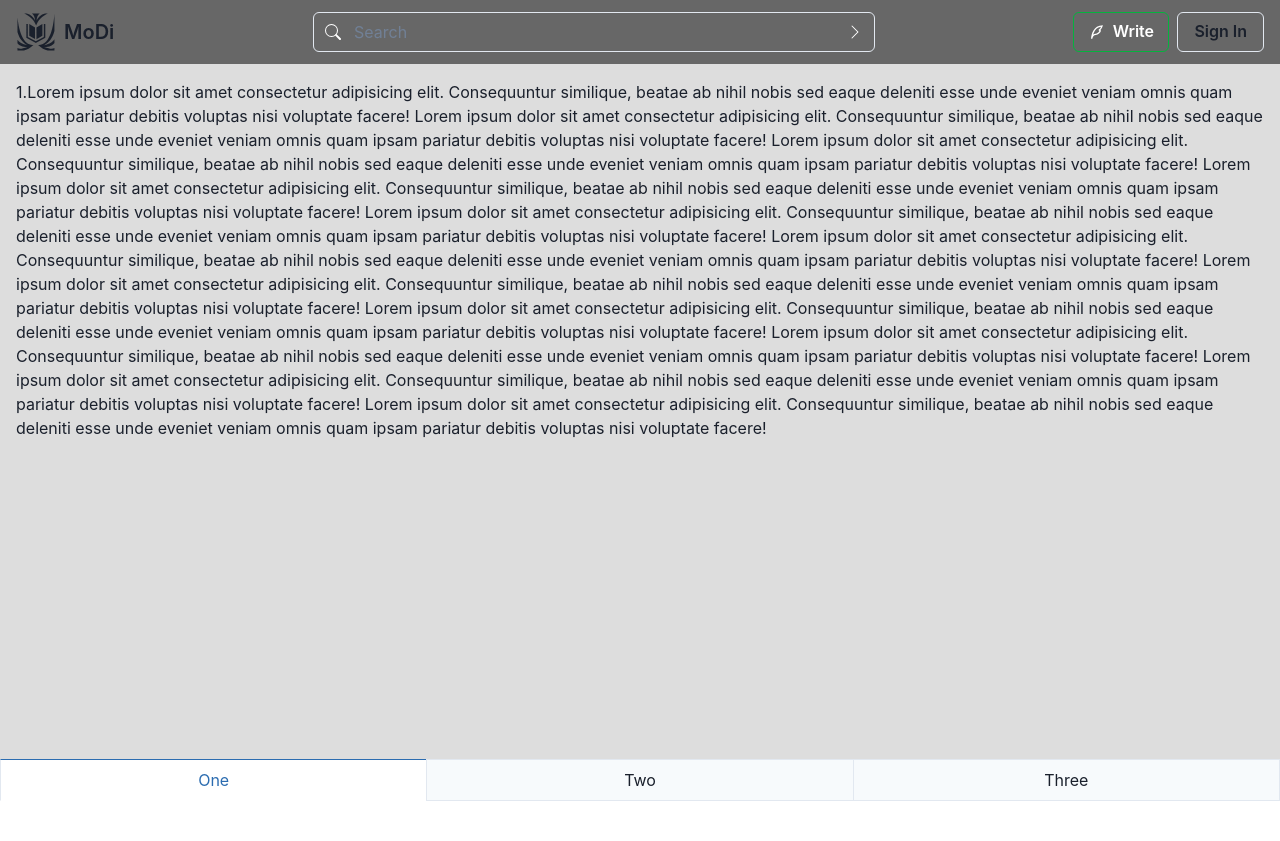
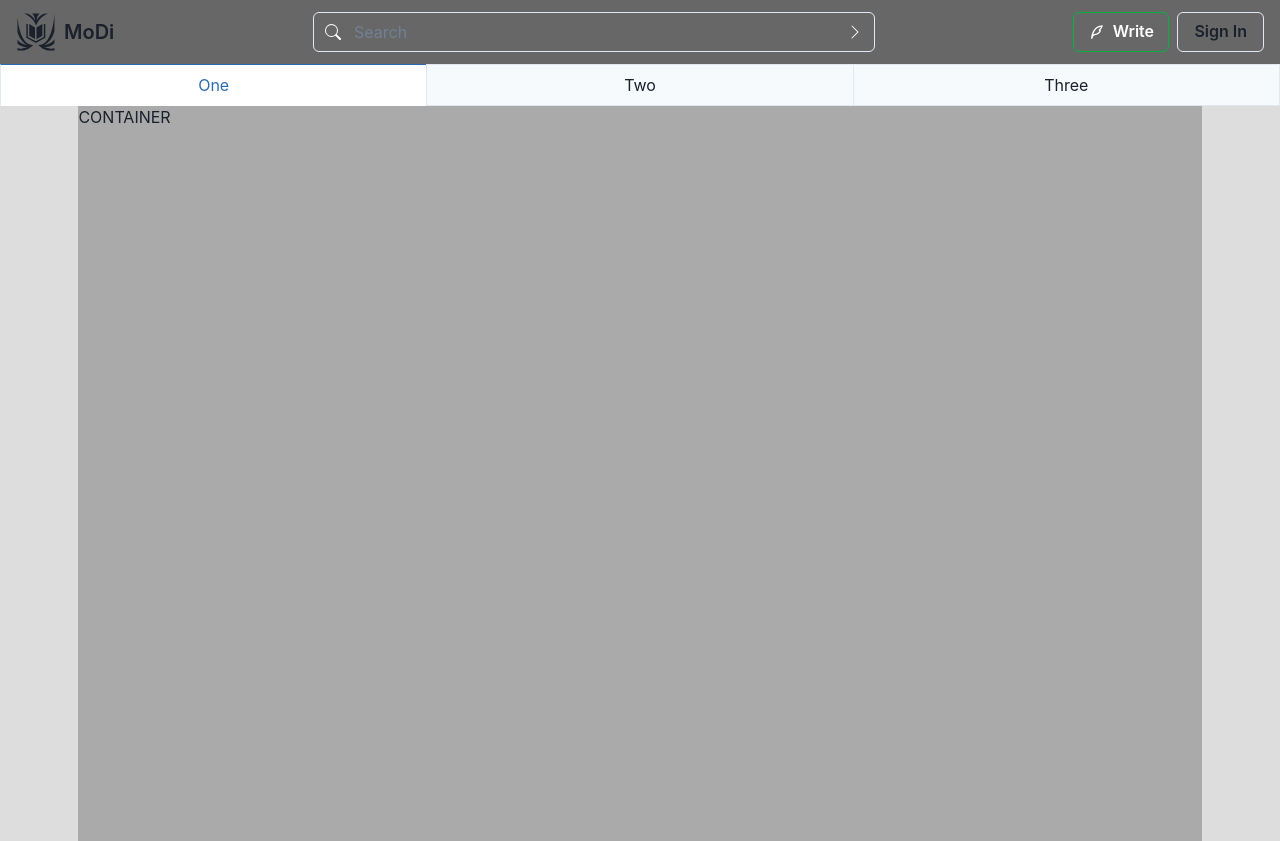
Before and after one commit to raihanyuwono/MoDi, a React (Create React App) app: page / in a window 1280 px wide. Before the commit the page ends 800 px from the top, so only its background shows below. Built offline with nearby package versions, Linux system fonts and the light colour scheme.

Commit message:
add container newStory

```diff
--- a/src/components/TabArticles.jsx
+++ b/src/components/TabContents.jsx
@@ -1,4 +1,5 @@
 import { Tab, TabList, TabPanel, TabPanels, Tabs } from '@chakra-ui/react';
+import ContainerMain from './details/ContainerMain';
 
 const articleDummy = `Lorem ipsum dolor sit amet consectetur adipisicing elit. Consequuntur similique, beatae ab nihil nobis sed eaque deleniti esse unde eveniet veniam omnis quam ipsam pariatur debitis voluptas nisi voluptate facere!
 Lorem ipsum dolor sit amet consectetur adipisicing elit. \nConsequuntur similique, beatae ab nihil nobis sed eaque deleniti esse unde eveniet veniam omnis quam ipsam pariatur debitis voluptas nisi voluptate facere!
@@ -13,21 +14,21 @@ Lorem ipsum dolor sit amet consectetur adipisicing elit. \nConsequuntur similiqu
 Lorem ipsum dolor sit amet consectetur adipisicing elit. \nConsequuntur similique, beatae ab nihil nobis sed eaque deleniti esse unde eveniet veniam omnis quam ipsam pariatur debitis voluptas nisi voluptate facere!
 `;
 
-function TabArticles() {
+function TabContents() {
   return (
     <Tabs isFitted variant={'enclosed-colored'}>
-      <TabPanels>
-        <TabPanel>1.{articleDummy}</TabPanel>
-        <TabPanel>2.{articleDummy}</TabPanel>
-        <TabPanel>3.{articleDummy}</TabPanel>
-      </TabPanels>
-      <TabList pos={"fixed"} bottom={0} w={"full"}>
+      <TabList pos={"sticky"} top={"4rem"} w={"full"}>
         <Tab>One</Tab>
         <Tab>Two</Tab>
         <Tab>Three</Tab>
       </TabList>
+      <TabPanels>
+        <TabPanel py={"0px"}><ContainerMain/></TabPanel>
+        <TabPanel py={"0px"}>2.{articleDummy}</TabPanel>
+        <TabPanel py={"0px"}>3.{articleDummy}</TabPanel>
+      </TabPanels>
     </Tabs>
   );
 }
 
-export default TabArticles;
+export default TabContents;
--- /dev/null
+++ b/src/components/details/ContainerMain.jsx
@@ -0,0 +1,11 @@
+import { Box } from '@chakra-ui/react';
+
+function ContainerMain() {
+  return (
+    <Box w={"90%"} minH={'calc(100vh - 4rem)'} mx={'auto'} bgColor={'#AAAAAA'}>
+      CONTAINER
+    </Box>
+  );
+}
+
+export default ContainerMain;
--- a/src/index.js
+++ b/src/index.js
@@ -1,8 +1,8 @@
-import React, { StrictMode } from 'react';
 import * as ReactDOM from 'react-dom/client';
 import { BrowserRouter, Routes, Route } from 'react-router-dom';
 import { ChakraProvider } from '@chakra-ui/react';
 import App from './App';
+import NewStory from './pages/NewStory';
 
 const container = document.getElementById('root');
 const root = ReactDOM.createRoot(container);
@@ -12,6 +12,7 @@ root.render(
     <ChakraProvider>
       <Routes>
         <Route path="/" element={<App />} />
+        <Route path="/newstory" element={<NewStory />} />
       </Routes>
     </ChakraProvider>
   </BrowserRouter>
--- a/src/pages/LandingPage.js
+++ b/src/pages/LandingPage.js
@@ -1,9 +1,9 @@
-import TabArticles from "../components/TabArticles";
+import TabContents from "../components/TabContents";
 
 function LandingPage(){
     return (
         <>
-            <TabArticles/>
+            <TabContents/>
         </>
     )
 }
--- /dev/null
+++ b/src/pages/NewStory.js
@@ -0,0 +1,13 @@
+import NavBar from "../components/NavBar";
+import ContainerMain from "../components/details/ContainerMain";
+
+function NewStory(){
+    return (
+        <>
+            <NavBar/>
+            <ContainerMain />
+        </>
+    );
+}
+
+export default NewStory;
```
